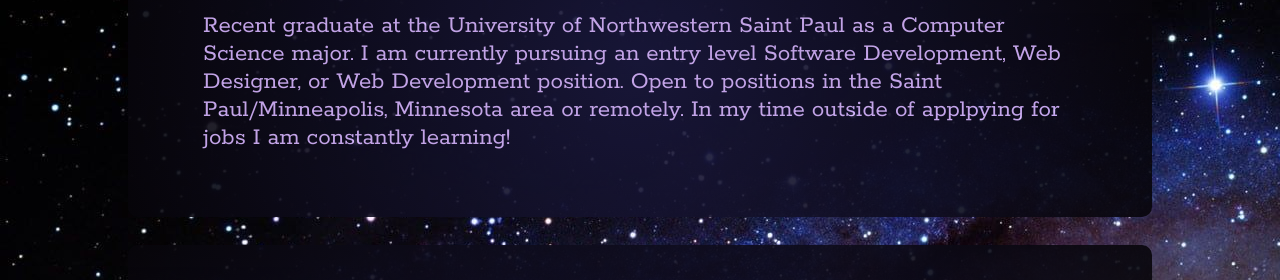
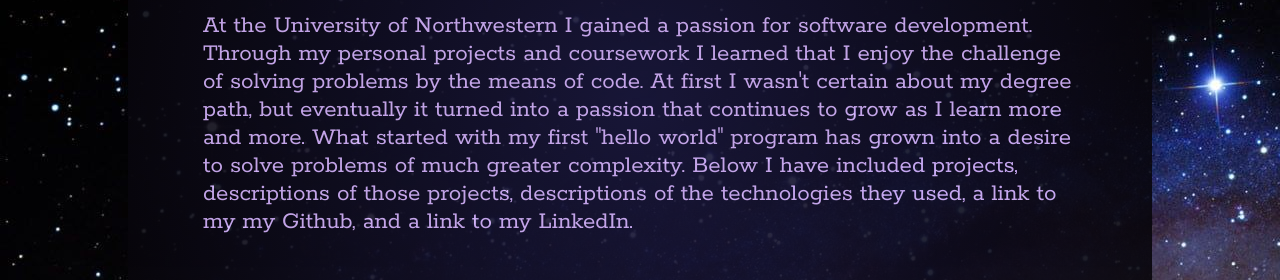
Before and after one commit to joelcomfort04/about-me-site, a plain HTML site: page index.html in a window 1280 px wide. Shown: the part 496-776 px from the top of the page. Drawn offline with Linux system fonts and the light colour scheme.

Commit message:
Update index.html

```diff
--- a/index.html
+++ b/index.html
@@ -33,9 +33,7 @@
         <div class="info">
             <h2 class="orange">About Me</h2>
                 <p class="info-content">
-                    Recent graduate at the University of Northwestern Saint Paul as a Computer Science major. I am currently pursuing an entry
-                    level Software Development, Web Designer, or Web Development position. Open to positions in the Saint Paul/Minneapolis, Minnesota area or remotely.
-                    In my time outside of applpying for jobs I am constantly learning!
+                    At the University of Northwestern I gained a passion for software development. Through my personal projects and coursework I learned that I enjoy the challenge of solving problems by the means of code. At first I wasn't certain about my degree path, but eventually it turned into a passion that continues to grow as I learn more and more. What started with my first "hello world" program has grown into a desire to solve problems of much greater complexity. Below I have included projects, descriptions of those projects, descriptions of the technologies they used, a link to my my Github, and a link to my LinkedIn.
                 </p>
 
         </div>
```
